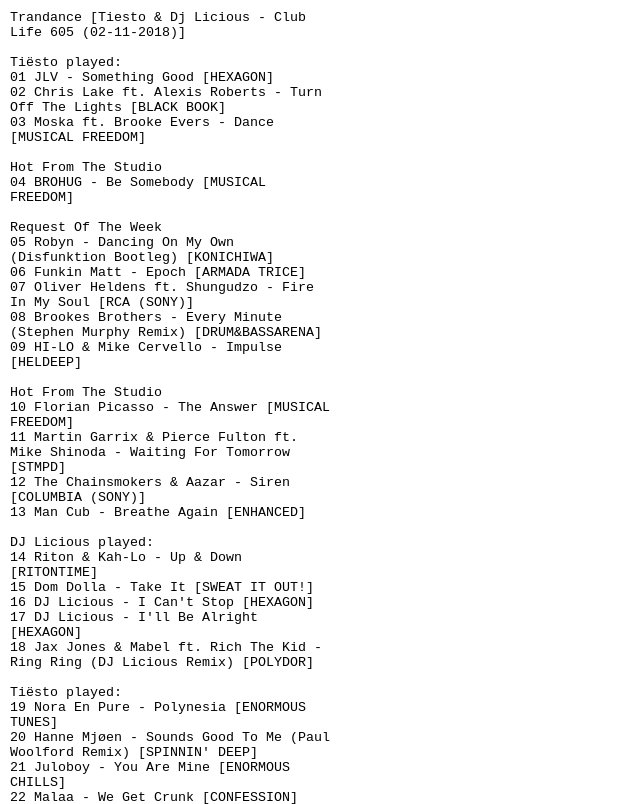
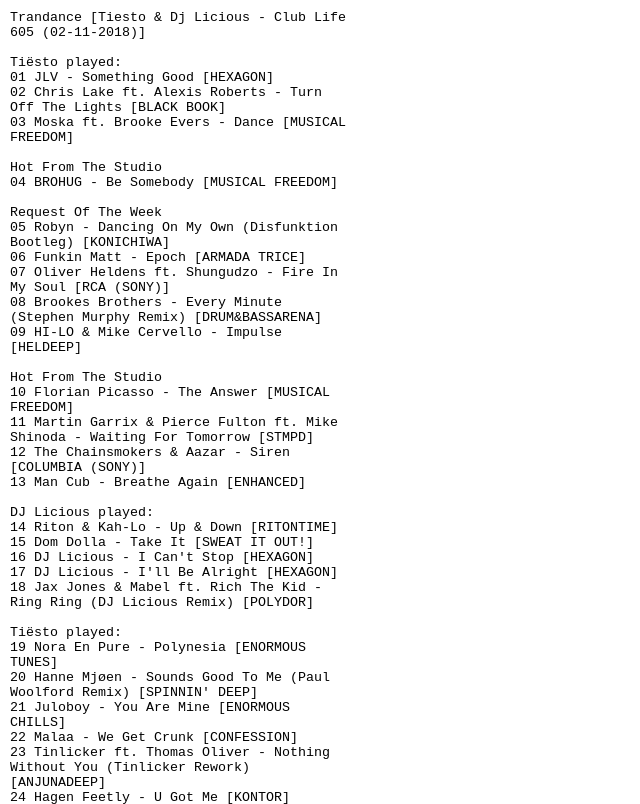
Before and after one commit to dowmux/dowmux.github.io, a plain HTML site: page index.html in a window 1280 px wide. Shown: the top 804 px of the page, without its empty margins (0-640 px from the left). Drawn offline with Linux system fonts and the light colour scheme.

Commit message:
Update index.html

```diff
--- a/index.html
+++ b/index.html
@@ -1,7 +1,7 @@
 <!DOCTYPE html>
 <html>
 <body>
-  <textarea style="text-align:left; width:320px;height:950px;border:none;resize:none;">
+  <textarea style="text-align:left; width:340px;height:950px;border:none;resize:none;">
 Trandance [Tiesto & Dj Licious - Club Life 605 (02-11-2018)]
 
 Tiësto played:
```
